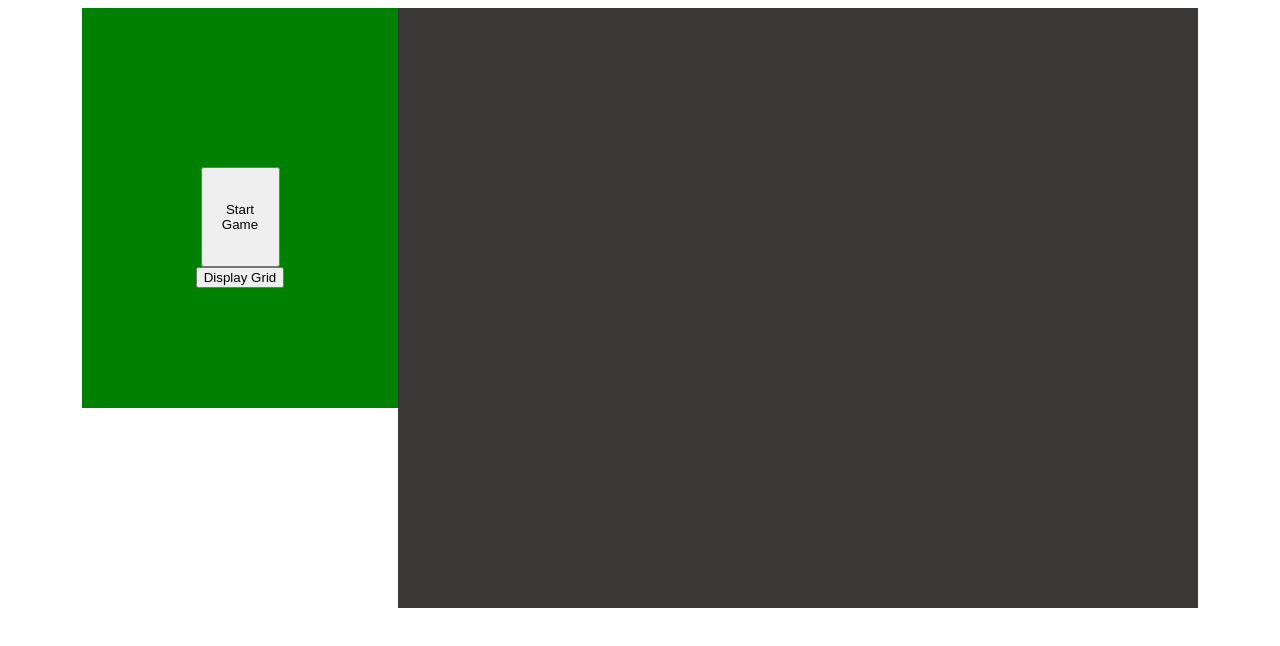
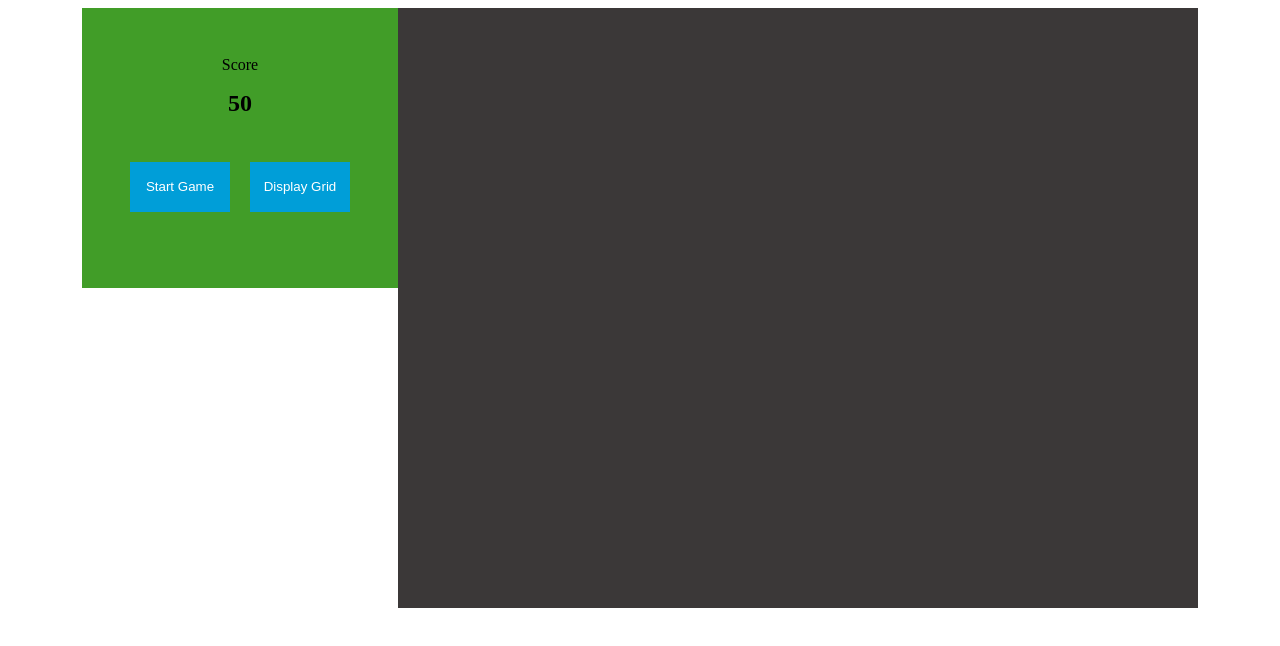
Before and after one commit to caiouehara/polygon-attack-canvas-game, a website built with webpack: page src/index.html in a window 1280 px wide. Built offline with nearby package versions, Linux system fonts and the light colour scheme.

Commit message:
Improve Visual

```diff
--- a/src/index.html
+++ b/src/index.html
@@ -10,9 +10,12 @@
 </head>
 <body>
     <div id="hud">
-        <h2></h2>
-        <button id="button-start">Start Game</button>
-        <button id="button-display-grid-collision">Display Grid</button>
+        <p>Score</p>
+        <h2>50</h2>
+        <div>
+            <button id="button-start">Start Game</button>
+            <button id="button-display-grid-collision">Display Grid</button>
+        </div>
     </div>
     <canvas></canvas>
 </body>
--- a/src/js/hud.js
+++ b/src/js/hud.js
@@ -3,6 +3,7 @@ import scenario from './scenario/main'
 const buttonStart = document.querySelector('#button-start')
 const buttonDisplayGrid = document.querySelector('#button-display-grid-collision')
 const hudElement = document.querySelector('#hud')
+const scoreboardElement = document.querySelector('h2')
 
 let hud = {
     userPoints: 50,
@@ -24,7 +25,7 @@ let hud = {
 
     update() {
         this.setGrid(this.displayGrid)
-        hudElement.children[0].innerHTML = this.userPoints;
+        scoreboardElement.innerHTML = this.userPoints;
     },
 
     handleGrid() {
--- a/src/style.css
+++ b/src/style.css
@@ -7,12 +7,30 @@ canvas{
 }
 #hud{
     display: flex;
+    align-items: center;
+    justify-content: center;
     flex-direction: column;
+    width: 25%;
+    height: 35vh;
+    background-color: rgb(65, 157, 40);
+}
+#hud h2{
+    margin: 0;
+}
+#hud div{
+    display: flex;
     justify-content: center;
     align-items: center;
-    width: 25%;
-    height: 50vh;
-    background-color: green;
+    width: 100%;
+    height: 50%;
+}
+#hud button{
+    background: #009ED8;
+	border: none;
+    color: white;
+    margin: 10px;
+    width: 100px;
+    height: 50px;
 }
 #button-start{
     width: 25%;
```
